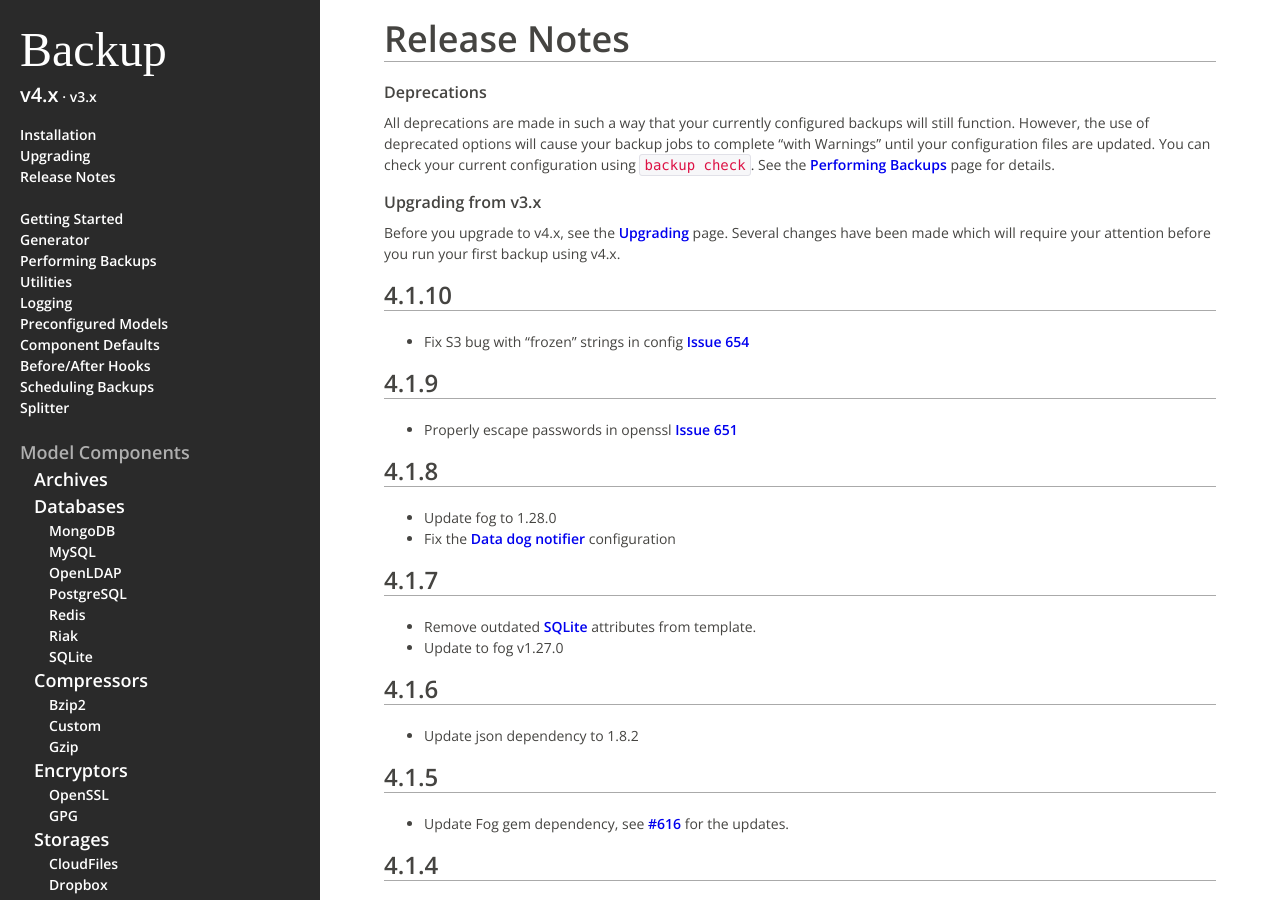
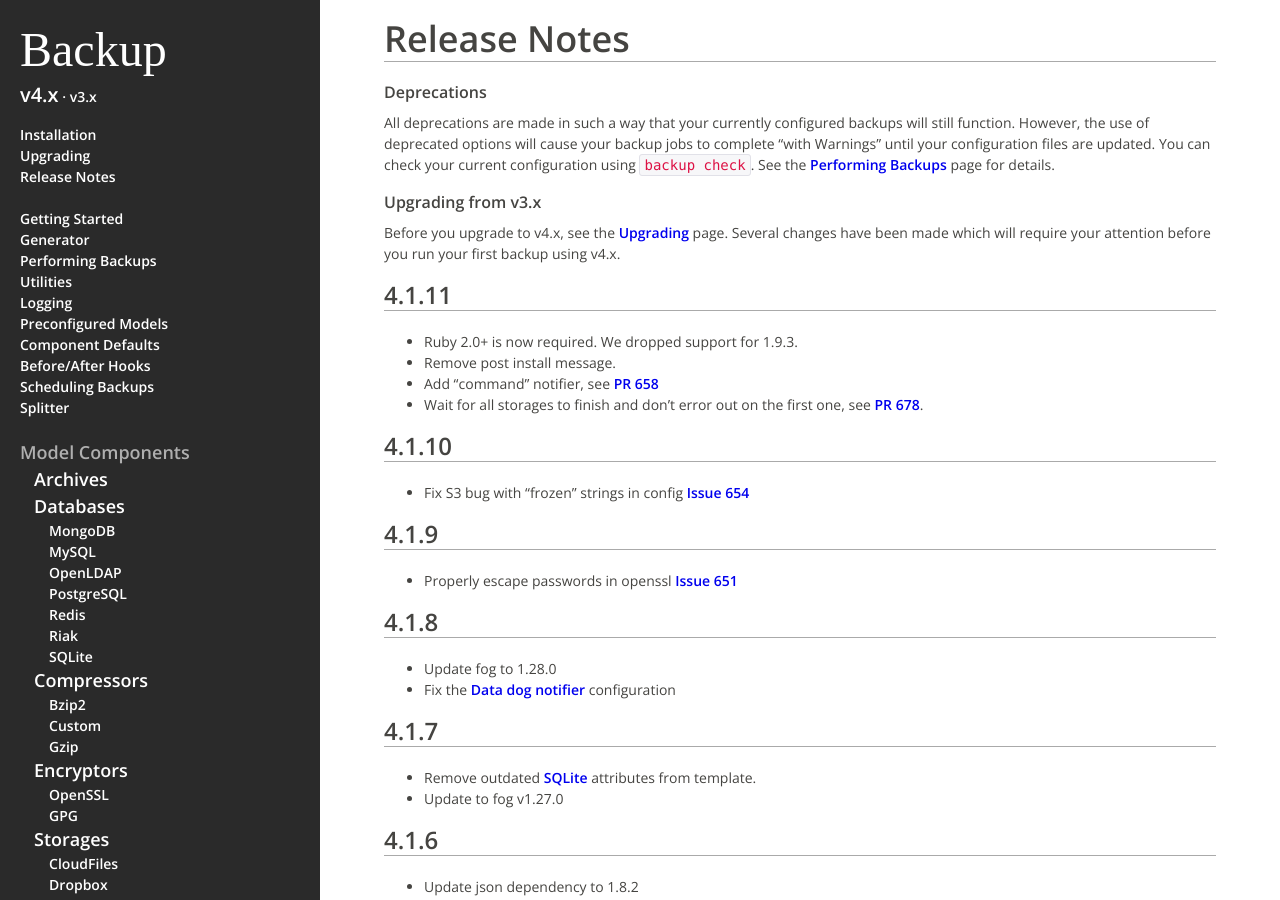
Before and after one commit to backup/backup, a Jekyll site: the page built from v4/release-notes/index.md, in a window 1280 px wide and 900 px high. Built offline with Jekyll 4.4.1, drawn with Linux system fonts in a browser that asks for light colours; some web fonts are replaced; Markdown is read by kramdown in place of the engine named in the settings.

Commit message:
Update release notes for 4.1.11

```diff
--- a/v4/release-notes/index.md
+++ b/v4/release-notes/index.md
@@ -17,6 +17,14 @@ See the [Performing Backups][performing-backups] page for details.
 
 Before you upgrade to v4.x, see the [Upgrading][upgrading] page.
 Several changes have been made which will require your attention before you run your first backup using v4.x.
+
+4.1.11
+-----
+
+- Ruby 2.0+ is now required. We dropped support for 1.9.3.
+- Remove post install message.
+- Add "command" notifier, see [PR 658](https://github.com/backup/backup/pull/658)
+- Wait for all storages to finish and don't error out on the first one, see [PR 678](https://github.com/backup/backup/pull/676).
 
 4.1.10
 -----
```
